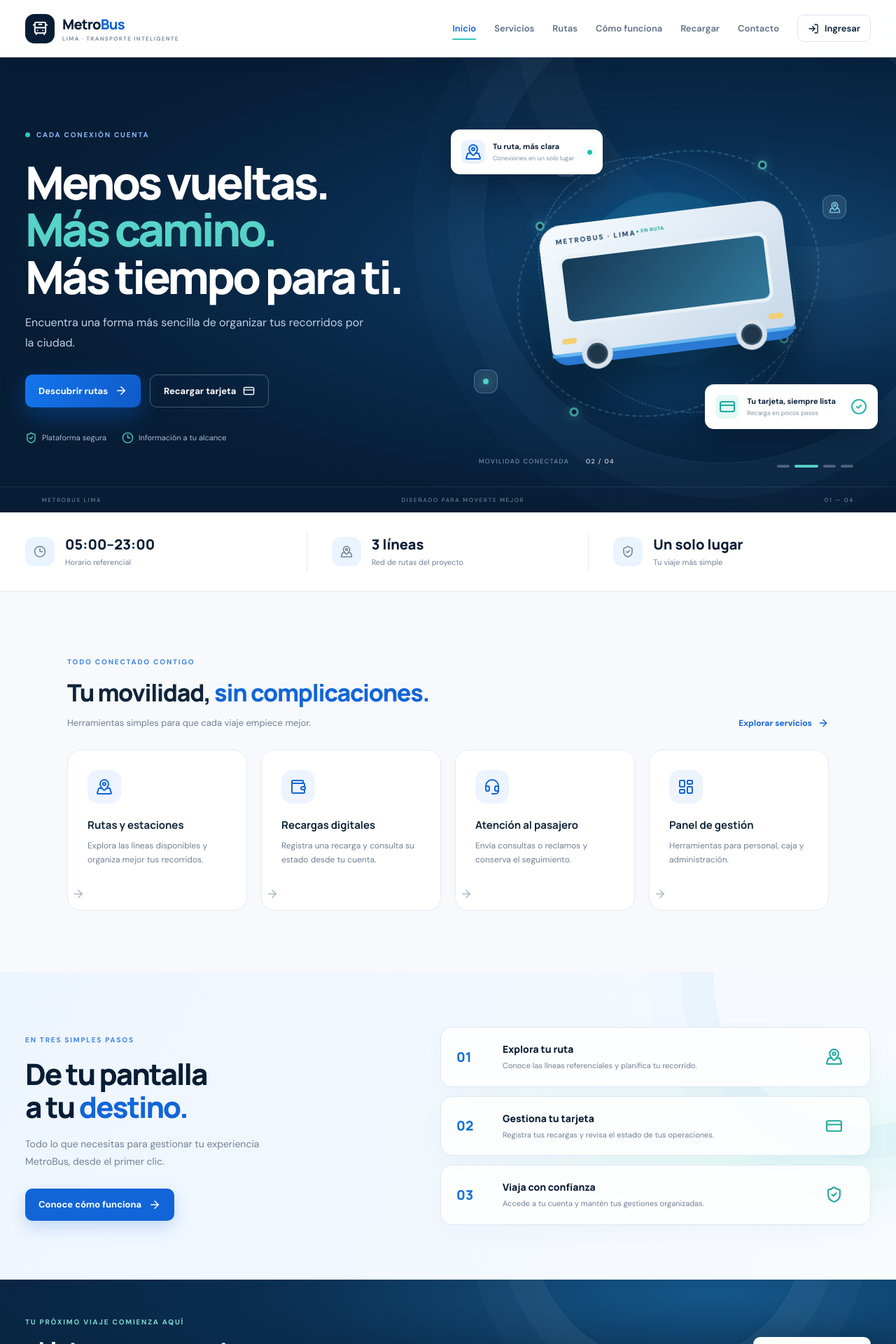
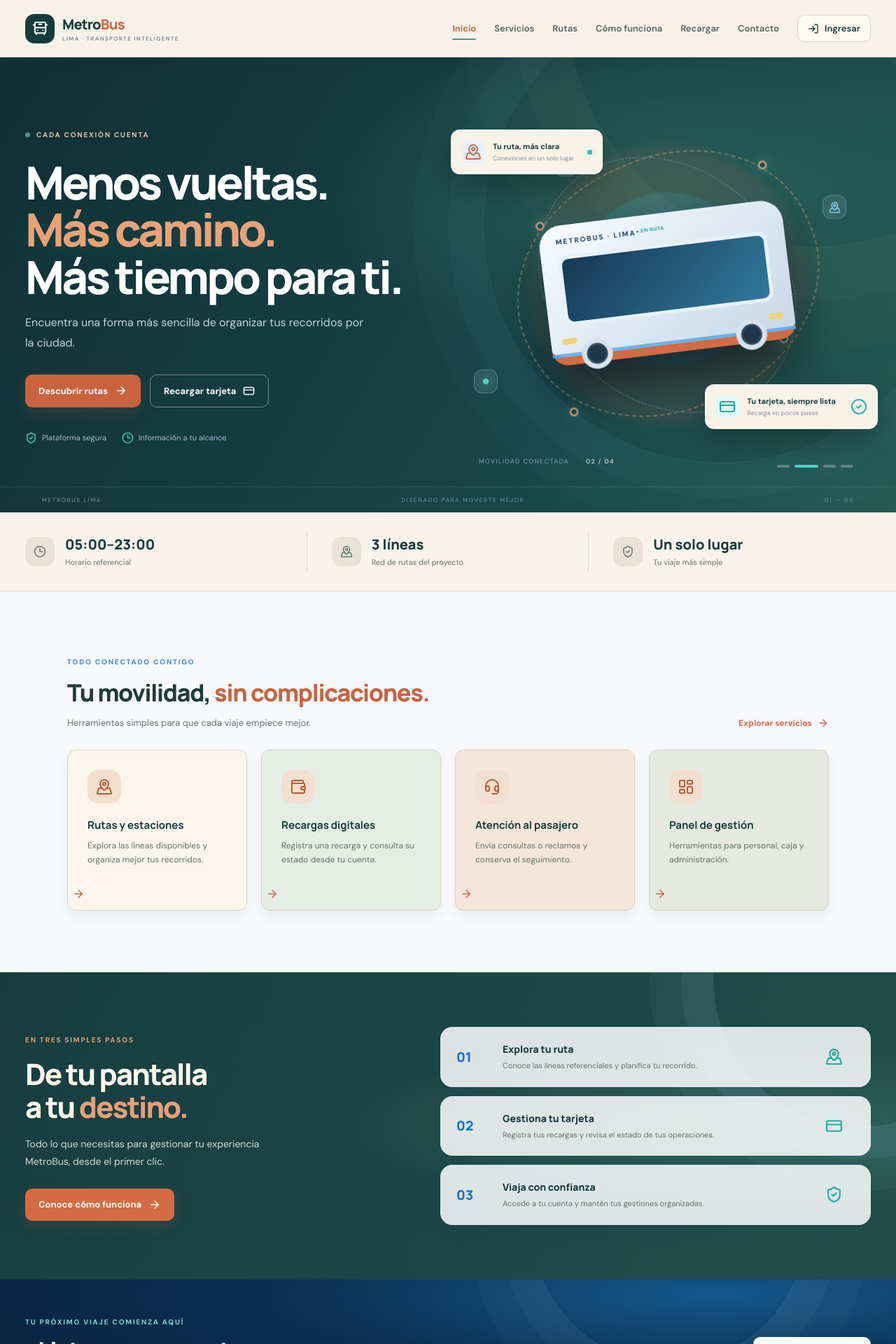
Before and after one commit to 73308736-glitch/Semana9_caja, a React (Vite) app in the folder metrobus_lima_semana9/metrobus_lima_semana9/react-app/: page / in a window 1280 px wide. Shown: the top 1920 px of the page at 70% size. Built offline with nearby package versions, Linux system fonts and the light colour scheme.

Commit message:
style: dar identidad urbana calida y menos generica a MetroBus

```diff
--- a/metrobus_lima_semana9/metrobus_lima_semana9/react-app/src/styles.css
+++ b/metrobus_lima_semana9/metrobus_lima_semana9/react-app/src/styles.css
@@ -376,3 +376,64 @@ main,.inner-page,.topup-page,.contact-page,.page,.home-services,.journey-section
 /* El contenido conserva lectura cómoda, mientras el color de fondo llega hasta los bordes */
 .inner-hero-grid,.topup-hero-inner,.contact-hero-inner,.services-content>.container,.how-content>.container,.route-explorer>.container,.route-tip>.container{max-width:1360px}
 @media(min-width:1600px){.inner-hero-grid,.topup-hero-inner,.contact-hero-inner,.journey-grid,.cta-inner,.footer-grid{max-width:1480px}}
+
+
+/* Identidad visual MetroBus: paleta cálida, urbana y menos uniforme */
+:root{--navy:#153b3d;--blue:#d46b43;--cyan:#4b9a83;--muted:#66736e;--line:#d9d7ca}
+body,#root,.app-shell{background:#eeeae0;color:#203b39}
+.topbar{background:#f7f3e9ed;border-bottom:1px solid #dcd8ca;box-shadow:0 4px 18px #243c3510}
+.brand{color:#153b3d}.brand-icon{background:#153b3d}.brand-accent{color:#d46b43}
+.nav-links{color:#536660}.nav-links a.active,.nav-links a:hover{color:#c65f39}.nav-login{background:#fffaf0;border-color:#d7d1c1;color:#153b3d}
+.btn-primary{background:#c9633f;color:#fff;box-shadow:0 8px 20px #b65a3830}.btn-primary:hover{background:#ae4f31}.btn-ghost{border-color:#ffffff65}
+.hero{background:radial-gradient(ellipse at 76% 30%,#285e58 0%,transparent 38%),linear-gradient(120deg,#102f35,#17464a 65%,#245a53)}
+.hero:before{border-color:#d7c39b22;box-shadow:0 0 0 75px #d7c39b0c,0 0 0 150px #d7c39b07}
+.hero h1 em{color:#e8a276}.hero .eyebrow{color:#e8c5a8}.hero-copy>p{color:#d0d9cf}
+.hero-art .art-glow{background:#b76c4730}.route-line{border-color:#d6a77b88}.route-line i{border-color:#e6a27a;background:#17464a}
+.bus-visual{border-bottom-color:#d46b43}.floating-card{background:#f9f3e7;color:#183b3b}
+.stats{background:#f8f4e9;border-bottom-color:#dcd7c8}.stats strong{color:#173c3b}.stat-icon{background:#e7e4d7}
+.home-services{background:linear-gradient(135deg,#e9e4d7 0%,#f1ecdf 52%,#e4e8dc 100%)}
+.home-services .section-heading h2 em,.section-heading h2 em{color:#c9633f}
+.home-services .feature-card{background:#faf6eb;border:1px solid #d8d3c3;box-shadow:0 7px 18px #263c3210;border-radius:12px}
+.home-services .feature-card:nth-child(2){background:#e4eee5}
+.home-services .feature-card:nth-child(3){background:#f4e6d9}
+.home-services .feature-card:nth-child(4){background:#e5e9df}
+.feature-icon{background:#f3dfcf;color:#b75a38}.feature-card h3{color:#183b3a}.feature-card p{color:#65736c}.feature-arrow{color:#c16a47}
+.feature-card:hover{box-shadow:0 16px 28px #263c3220;border-color:#c8bda9}
+.journey-section{background:radial-gradient(ellipse at 82% 50%,#32665d 0%,transparent 38%),linear-gradient(115deg,#173d40,#214e4b);color:#f7f1e4}
+.journey-section .eyebrow{color:#e5a17a}.journey-section h2{color:#fff7e9}.journey-section h2 em{color:#e7a078}.journey-section p{color:#d1ded4}
+.journey-section .journey-step,.journey-section .journey-item,.journey-section .step-card{background:#f6f0e4;border-color:#d9d1bf;color:#183b3a}
+.journey-section .journey-step p,.journey-section .journey-item p,.journey-section .step-card p{color:#68756d}
+.journey-section .btn-primary{background:#d46b43}
+.inner-page,.topup-page,.contact-page{background:#eeeae0}
+.inner-hero{background:radial-gradient(ellipse at 82% 50%,#2c6158 0%,transparent 35%),linear-gradient(115deg,#14373b,#1c4a49);color:#fff}
+.inner-hero h1,.topup-hero h1,.contact-hero h1{color:#fff}.inner-hero h1 em,.topup-hero h1 em,.contact-hero h1 em{color:#e8a078}
+.inner-hero p,.topup-hero p,.contact-hero p{color:#d1ddd5}
+.inner-hero .eyebrow,.topup-hero .eyebrow,.contact-hero .eyebrow{color:#e8b995}
+.inner-hero .btn-ghost{border-color:#ffffff70;color:#fff}
+.services-content{background:linear-gradient(140deg,#eee8da,#e3e9dd);padding-top:72px;padding-bottom:78px}
+.services-content .section-heading h2 em{color:#c9633f}
+.service-tile{border-radius:13px;box-shadow:0 10px 24px #1b3b3212;border:1px solid #d6d2c3}
+.service-tile.blue{background:#f8f2e6;color:#173b3b}.service-tile.mint{background:#e1ece2;color:#173b3b}.service-tile.violet{background:#f2e4d8;color:#173b3b}.service-tile.dark{background:#1a4546;color:#fff}
+.service-tile p{color:#66746d}.service-tile.dark p{color:#c8d8cf}.service-tile-icon{background:#f0ddcc;color:#bd603c}.service-tile.dark .service-tile-icon{background:#315f58;color:#f1b08b}
+.service-link{color:#bd603c}.service-tile.dark .service-link{color:#f2b18c}
+.service-banner{background:linear-gradient(110deg,#c9633f,#a84e35);color:#fff}.service-banner .eyebrow{color:#f7d5bd}.service-banner h2 em{color:#f4c19d}.service-banner p{color:#f8e2d5}.service-banner .btn-light{background:#f8f1e5;color:#173b3b}
+.routes-page .route-explorer,.how-page .how-content{background:linear-gradient(135deg,#e6e9dc,#f2eddf);padding-top:70px;padding-bottom:75px}
+.route-card,.route-map-card,.how-detail,.how-step{background:#fbf6eb;border-color:#d9d3c3}
+.route-card{box-shadow:0 7px 18px #203d3510}.route-card p,.route-detail p{color:#66736c}
+.route-tip{background:#dfe9df;border-color:#cbd9cc;border-radius:14px;padding:22px 26px}
+.route-tip-icon{background:#c7ddd0;color:#245b50}
+.how-title h2 em{color:#c9633f}.how-step.active{background:#1b4948;color:#fff}.how-step.active small{color:#d4e1d8}
+.how-detail{box-shadow:0 12px 28px #203d3512}.how-detail h3{color:#173b3b}.how-tip{background:#e4eee3;color:#31594f}
+.topup-hero,.contact-hero{background:radial-gradient(ellipse at 78% 48%,#315e54 0%,transparent 38%),linear-gradient(115deg,#14373b,#204d49)}
+.topup-main,.contact-main{background:linear-gradient(135deg,#e8e4d8,#f1ecdf);padding-top:70px;padding-bottom:78px}
+.topup-form-card,.contact-form-card{background:#fbf6eb;border:1px solid #d8d1c0;border-radius:16px;box-shadow:0 16px 35px #213b3212}
+.topup-form-heading h2,.contact-form-heading h2,.contact-info h2{color:#173b3b}.topup-form-heading h2 em,.contact-form-heading h2 em,.contact-info h2 em{color:#c9633f}
+.topup-aside-card{background:#e0e9dd;border:1px solid #cedbcd}.topup-aside-card.dark{background:#173f41;color:#fff}.topup-aside-card.dark p{color:#d1ddd5}.topup-aside-card.dark .eyebrow{color:#e7ad88}.topup-aside-card a{color:#b95737}
+.contact-info{color:#29463f}.contact-info>p{color:#69766e}.contact-info-item{background:#f8f2e6;border:1px solid #d9d2c2}.contact-info-item>span{background:#e9d9c9;color:#b95d3b}.contact-info-note{background:#dce9df;color:#365d50}
+.field input,.field select,.field textarea{background:#fffdf7;border-color:#d6d0c1;color:#203b39}.field input:focus,.field select:focus,.field textarea:focus{border-color:#c96b47;box-shadow:0 0 0 3px #c9633f1a}
+.auth-scene{background:radial-gradient(ellipse at 10% 15%,#dce8d9 0,transparent 38%),radial-gradient(ellipse at 92% 85%,#ead9c9 0,transparent 35%),#eeeae0}
+.auth-card.auth-card-motion,.auth-card{background:#fbf6eb;border-color:#d8d1c0}.auth-card.auth-card-motion h1,.auth-card h1{color:#173b3b}
+.dashboard-page{background:#eeeae0}.dashboard-metric,.dashboard-profile,.dashboard-table{background:#fbf6eb;border-color:#d9d2c2}.dashboard-metric>span{background:#e9ddce;color:#b95d3b}.dashboard-section-heading h2{color:#173b3b}
+.footer{background:#102f32;color:#d1ddd5}.footer-brand{color:#fff}.footer p{color:#afc4b8}.footer-bottom{border-color:#ffffff22;color:#8fa99c}
+.page{background:linear-gradient(135deg,#eee9dc,#e3e9df);color:#203b39}.table-wrap{background:#fbf6eb;border-color:#d8d1c0}th{background:#e8e6d9;color:#536b61}td{border-color:#e4dece}
+@media(max-width:680px){.home-services{padding-top:48px;padding-bottom:48px}.journey-section{padding-top:48px;padding-bottom:48px}.services-content,.routes-page .route-explorer,.how-page .how-content,.topup-main,.contact-main{padding-top:46px;padding-bottom:50px}}
```
